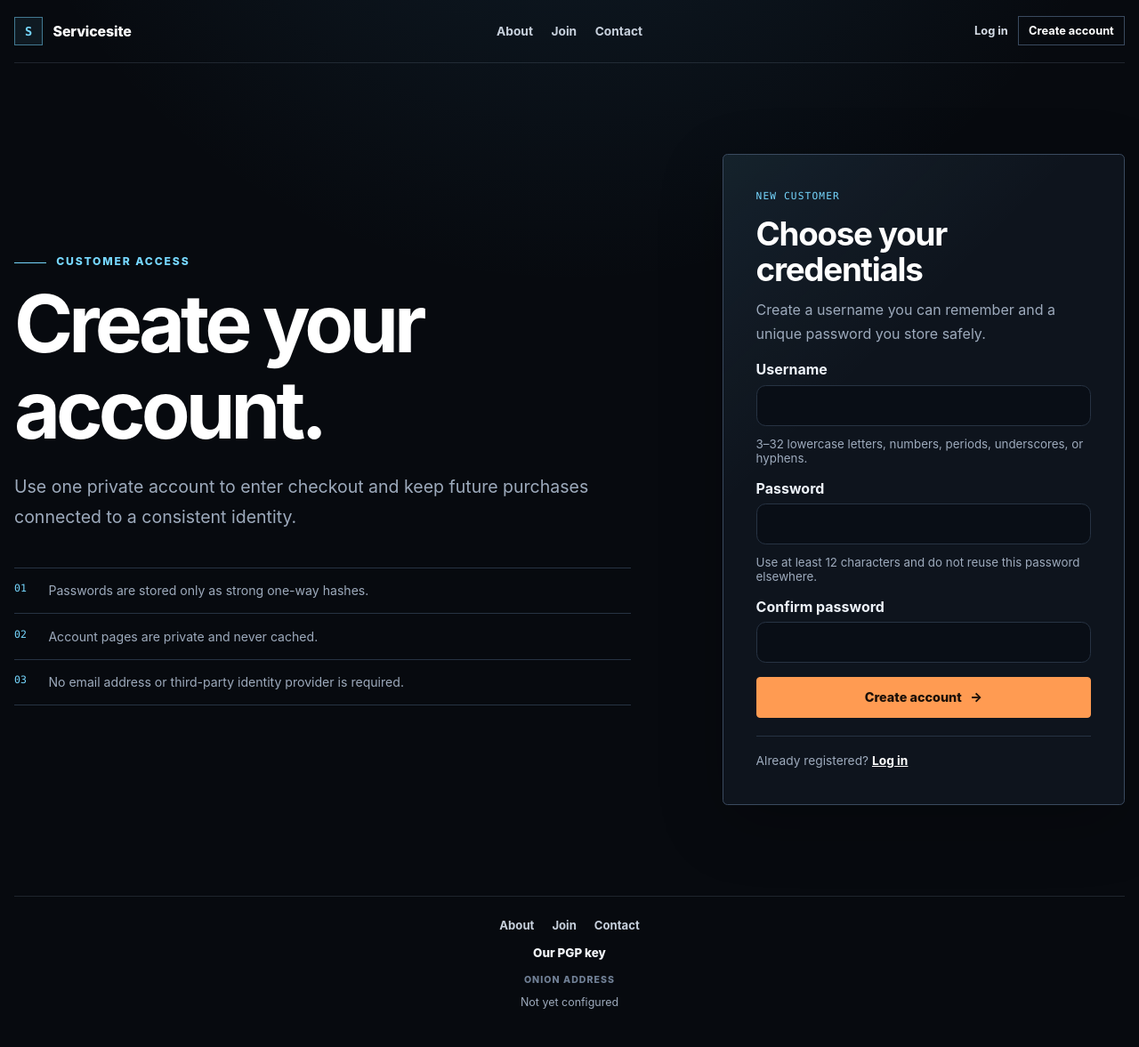
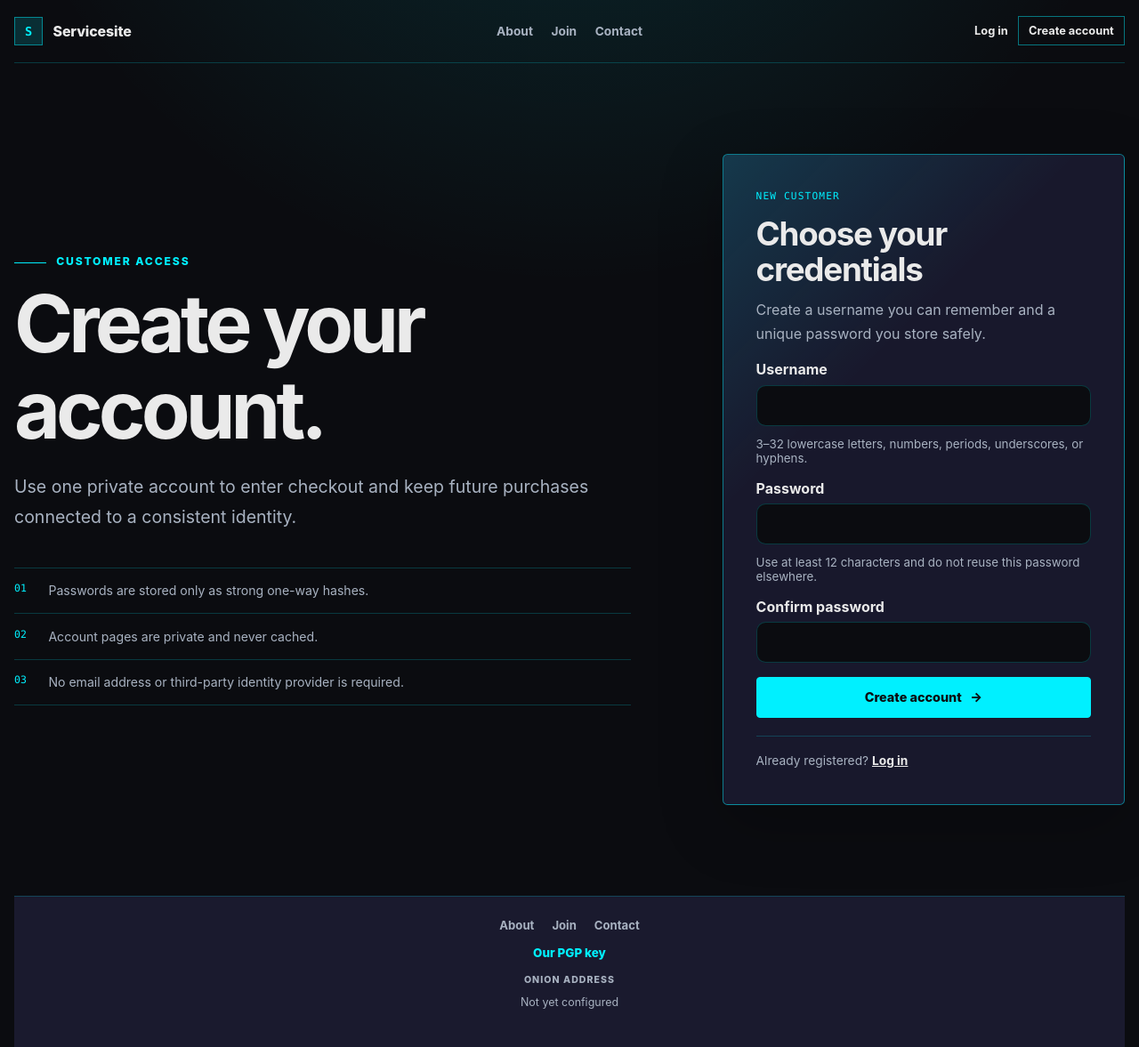
Before and after one commit to rafaelmedinez5/servicesite, a Flask app: page /register in a window 1280 px wide. Shown: the whole page at 89% size. Run offline with Flask 3, Linux system fonts and the light colour scheme; parts of the project's set-up code (start-up, migrations or seed data) failed here and were passed over.

Commit message:
Apply Midnight Eclipse color system

```diff
--- a/app/static/css/style.css
+++ b/app/static/css/style.css
@@ -1,20 +1,27 @@
 :root {
   color-scheme: dark;
   font-family: Inter, ui-sans-serif, system-ui, -apple-system, BlinkMacSystemFont, "Segoe UI", sans-serif;
-  background: #070a0f;
-  color: #f7f9fc;
-  --surface: #0f151e;
-  --surface-raised: #141c27;
-  --border: #273343;
-  --border-bright: #3a4a5f;
-  --muted: #9daabc;
-  --accent: #ff9b52;
-  --accent-strong: #ffb06f;
-  --blue: #76d7ff;
-  --ink: #070a0f;
-  --success: #54d49a;
-  --warning: #f1c75b;
-  --danger: #ef8291;
+  background: #0b0c10;
+  color: #eaeaea;
+  --background: #0b0c10;
+  --surface: #1a1a2e;
+  --surface-raised: #22223a;
+  --text: #eaeaea;
+  --muted: #a8b2c1;
+  --cyan: #00f0ff;
+  --red: #ff0040;
+  --danger-text: #ff668d;
+  --gold: #d4af37;
+  --glow: rgba(0, 240, 255, 0.15);
+  --border: rgba(0, 240, 255, 0.2);
+  --border-bright: rgba(0, 240, 255, 0.46);
+  --accent: var(--cyan);
+  --accent-strong: var(--gold);
+  --blue: var(--cyan);
+  --ink: var(--background);
+  --success: var(--cyan);
+  --warning: var(--gold);
+  --danger: var(--red);
 }
 
 * {
@@ -25,8 +32,8 @@ body {
   min-height: 100vh;
   margin: 0;
   background:
-    radial-gradient(circle at 50% -22rem, rgba(70, 145, 196, 0.16), transparent 42rem),
-    #070a0f;
+    radial-gradient(circle at 50% -22rem, var(--glow), transparent 42rem),
+    var(--background);
 }
 
 a {
@@ -48,14 +55,14 @@ a {
   align-items: center;
   gap: clamp(0.8rem, 2vw, 1.5rem);
   padding-block: 1.15rem;
-  border-bottom: 1px solid rgba(126, 143, 166, 0.2);
+  border-bottom: 1px solid var(--border);
 }
 
 .brand {
   display: inline-flex;
   align-items: center;
   gap: 0.72rem;
-  color: #fff;
+  color: var(--text);
   font-size: 1rem;
   font-weight: 800;
   letter-spacing: -0.01em;
@@ -67,8 +74,8 @@ a {
   width: 2rem;
   height: 2rem;
   place-items: center;
-  border: 1px solid rgba(118, 215, 255, 0.5);
-  background: rgba(118, 215, 255, 0.08);
+  border: 1px solid var(--border-bright);
+  background: var(--glow);
   color: var(--blue);
   font-family: "SFMono-Regular", Consolas, "Liberation Mono", monospace;
   font-size: 0.85rem;
@@ -83,7 +90,7 @@ a {
 
 .site-nav > a,
 .nav-dropdown > summary {
-  color: #c7d0dc;
+  color: var(--muted);
   font-size: 0.86rem;
   font-weight: 700;
   text-decoration: none;
@@ -221,7 +228,7 @@ a {
 .account-nav a,
 .account-dropdown > summary,
 .nav-button {
-  color: #d6dde7;
+  color: var(--text);
   font-size: 0.8rem;
   font-weight: 750;
   text-decoration: none;
@@ -297,7 +304,7 @@ a {
 .account-nav .nav-cta {
   padding: 0.5rem 0.7rem;
   border: 1px solid var(--border-bright);
-  color: #fff;
+  color: var(--text);
 }
 
 .nav-button {
@@ -457,7 +464,7 @@ h2,
 h3,
 h4 {
   margin-top: 0;
-  color: #fff;
+  color: var(--text);
   line-height: 1.08;
 }
 
@@ -832,7 +839,7 @@ p {
 .card {
   border: 1px solid var(--border);
   border-radius: 0.35rem;
-  background: linear-gradient(145deg, rgba(20, 28, 39, 0.97), rgba(11, 16, 24, 0.97));
+  background: linear-gradient(145deg, rgba(26, 26, 46, 0.98), rgba(11, 12, 16, 0.98));
   box-shadow: 0 1.3rem 4.5rem rgba(0, 0, 0, 0.24);
 }
 
@@ -1121,7 +1128,7 @@ button,
   gap: 0.6rem;
   border-radius: 0.25rem;
   background: var(--accent);
-  color: #1b1009;
+  color: var(--ink);
   cursor: pointer;
   font: inherit;
   font-size: 0.9rem;
@@ -1382,8 +1391,9 @@ dd {
   flex-direction: column;
   align-items: center;
   gap: 0.9rem;
-  padding-block: 1.5rem 2.5rem;
-  border-top: 1px solid rgba(126, 143, 166, 0.2);
+  padding: 1.5rem clamp(1rem, 3vw, 2rem) 2.5rem;
+  border-top: 1px solid var(--border);
+  background: var(--surface);
   text-align: center;
 }
 
@@ -1394,7 +1404,7 @@ dd {
 }
 
 .footer-links a {
-  color: #c7d0dc;
+  color: var(--muted);
   font-size: 0.82rem;
   font-weight: 700;
   text-decoration: none;
@@ -1404,14 +1414,14 @@ dd {
 .footer-links a:focus-visible,
 .footer-pgp-link:hover,
 .footer-pgp-link:focus-visible {
-  color: #fff;
+  color: var(--text);
   text-decoration: underline;
   text-decoration-color: var(--blue);
   text-underline-offset: 0.3rem;
 }
 
 .footer-pgp-link {
-  color: #f2f5f9;
+  color: var(--cyan);
   font-size: 0.84rem;
   font-weight: 800;
   text-decoration: none;
@@ -1426,7 +1436,7 @@ dd {
 }
 
 .footer-onion span {
-  color: #718197;
+  color: var(--muted);
   font-size: 0.66rem;
   font-weight: 800;
   letter-spacing: 0.1em;
@@ -1504,8 +1514,8 @@ dd {
   padding: clamp(1.5rem, 4vw, 2.3rem);
   border-color: var(--border-bright);
   background:
-    linear-gradient(135deg, rgba(118, 215, 255, 0.065), transparent 34%),
-    rgba(15, 21, 30, 0.96);
+    linear-gradient(135deg, var(--glow), transparent 34%),
+    rgba(26, 26, 46, 0.96);
 }
 
 .auth-card .terminal-label {
@@ -1523,7 +1533,7 @@ dd {
 }
 
 .auth-switch a {
-  color: #fff;
+  color: var(--text);
   font-weight: 750;
 }
 
@@ -1703,7 +1713,7 @@ button.remove-button:focus-visible { color: #fff; }
 .service-image-admin > div > p:last-child { max-width: 46rem; margin-bottom: 0; }
 .admin-service-image { max-width: 34rem; }
 .admin-form label,
-.filter-form label { display: grid; gap: 0.45rem; color: #eef3fa; font-weight: 700; }
+.filter-form label { display: grid; gap: 0.45rem; color: var(--text); font-weight: 700; }
 .admin-form small,
 .filter-form small,
 td small { display: block; margin-top: 0.3rem; color: var(--muted); font-weight: 400; }
@@ -1715,15 +1725,15 @@ select {
   padding: 0.75rem 0.8rem;
   border: 1px solid var(--border);
   border-radius: 0.65rem;
-  background: #090e16;
-  color: #f7f9fc;
+  background: var(--background);
+  color: var(--text);
   font: inherit;
 }
 
 textarea { resize: vertical; }
 input:focus-visible,
 textarea:focus-visible,
-select:focus-visible { outline: 3px solid rgba(121, 170, 255, 0.28); outline-offset: 2px; }
+select:focus-visible { outline: 3px solid rgba(0, 240, 255, 0.35); outline-offset: 2px; }
 
 .check-row { grid-template-columns: auto 1fr; align-items: center; }
 .check-row input { width: 1.1rem; height: 1.1rem; }
```
Also changed, not shown: other parts of app/static/css/style.css (+74 -72 lines), tests/test_web_checkout.py (+14 -0 lines).
